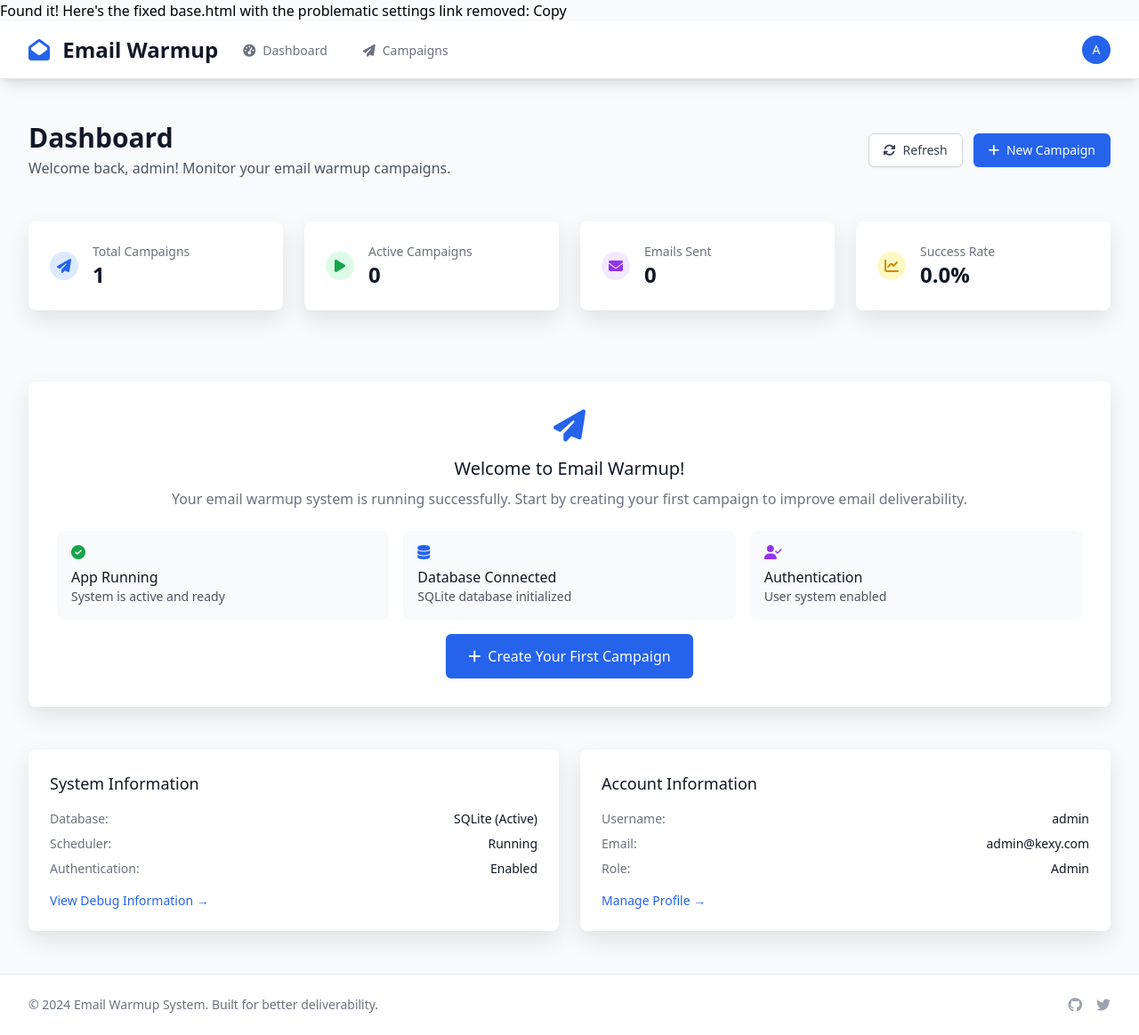
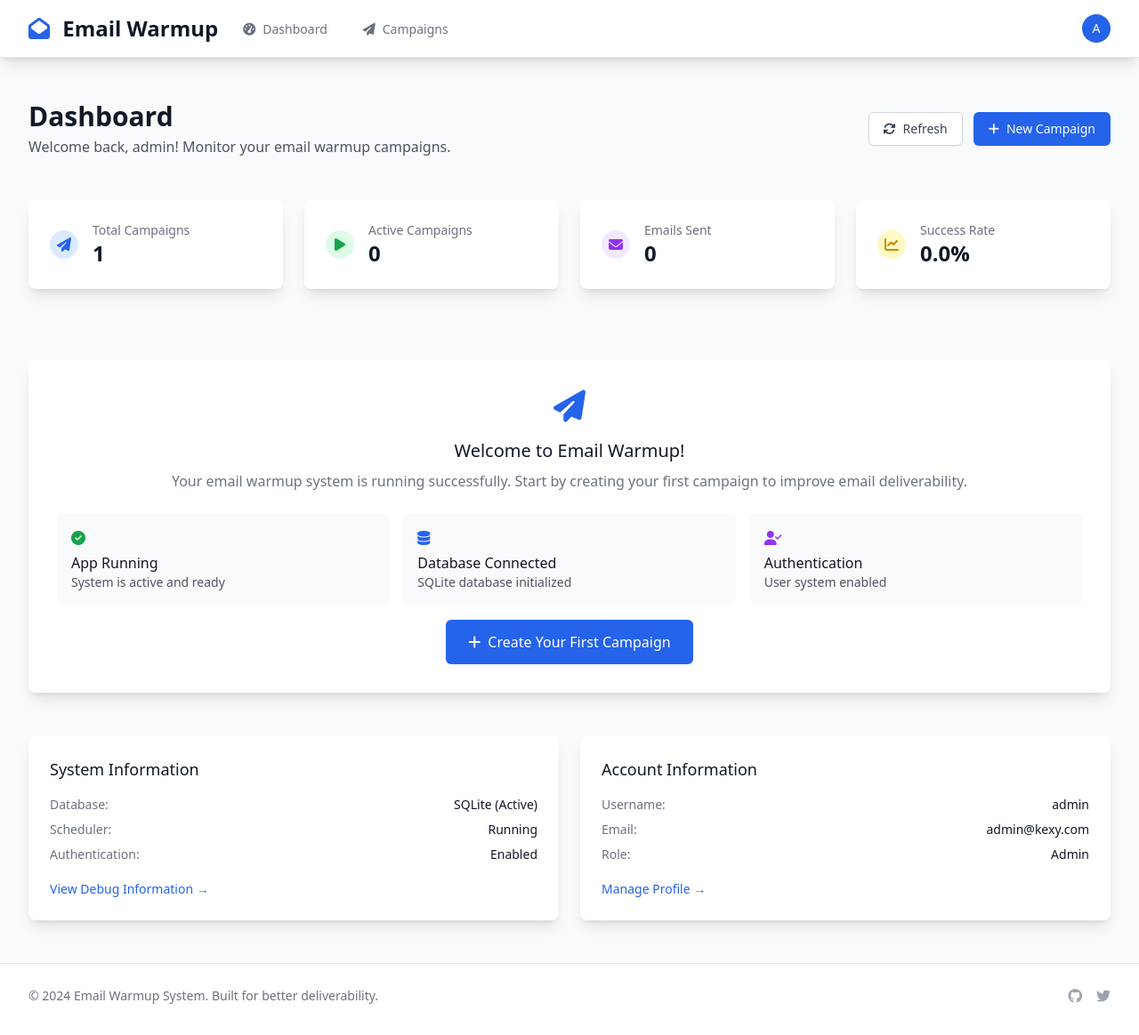
Before and after one commit to kexy2025/email-warm-up-system, a Flask app: page /dashboard in a window 1280 px wide. Shown: the whole page at 89% size. After the commit the page ends 1129 px from the top, so only its background shows below. Run offline with Flask 3, Linux system fonts and the light colour scheme; a user stored in the database is signed in; data comes from the database, SQL or seed files in the repository; data that the repository does not hold is empty; parts of the project's set-up code (start-up, migrations or seed data) failed here and were passed over; some libraries are stand-ins or nearby versions.

Commit message:
Update base.html

```diff
--- a/templates/base.html
+++ b/templates/base.html
@@ -1,6 +1,4 @@
-Found it! Here's the fixed base.html with the problematic settings link removed:
-
-Copy<!DOCTYPE html>
+<!DOCTYPE html>
 <html lang="en">
 <head>
     <meta charset="UTF-8">
```
